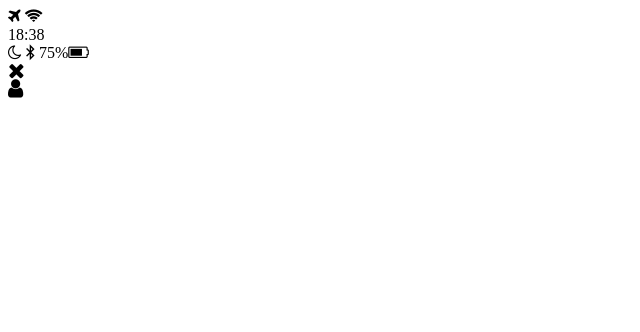
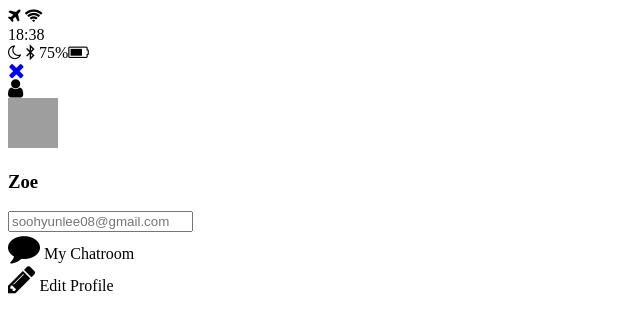
Before and after one commit to zoeslee/kakao-clone, a plain HTML site: page profile.html in a window 1280 px wide. Shown: the whole page, without its empty margins (0-640 px from the left). Drawn offline with Linux system fonts and the light colour scheme; grey boxes are pictures that could not be loaded.

Commit message:
chat+Back to page links done

```diff
--- a/profile.html
+++ b/profile.html
@@ -25,7 +25,9 @@
     </div>
     <div class="header__bottom">
       <div class="header__column">
+      <a href="index.html">
       <i class="fa fa-times fa-lg"></i>
+      </a>
       </div>
       <div class="header__column">
 
@@ -35,5 +37,26 @@
       </div>
     </div>
   </header>
+  <main class="profile">
+    <header class="profile__header">
+      <img src="images/avatar.png" width="50" height="50" alt="">
+      <h3 class="profile__header-title">Zoe</h3>
+    </header>
+    <input type="text" placeholder="soohyunlee08@gmail.com">
+    <div class="profile__actions">
+      <div class="profile__action">
+        <span class="profile__action-circle">
+          <i class="fa fa-comment fa-2x"></i>
+          </span>
+        <span class="profile__action-title">My Chatroom</span>
+      </div>
+      <div class="profile__action">
+        <span class="profile__action-circle">
+          <i class="fa fa-pencil fa-2x"></i>
+          </span>
+        <span class="profile__action-title">Edit Profile</span>
+      </div>
+    </div>
+  </main>
 </body>
 </html>
```
Also changed, not shown: chat.html (+3 -1 lines), chats.html (+1 -1 lines), index.html (+4 -2 lines).
